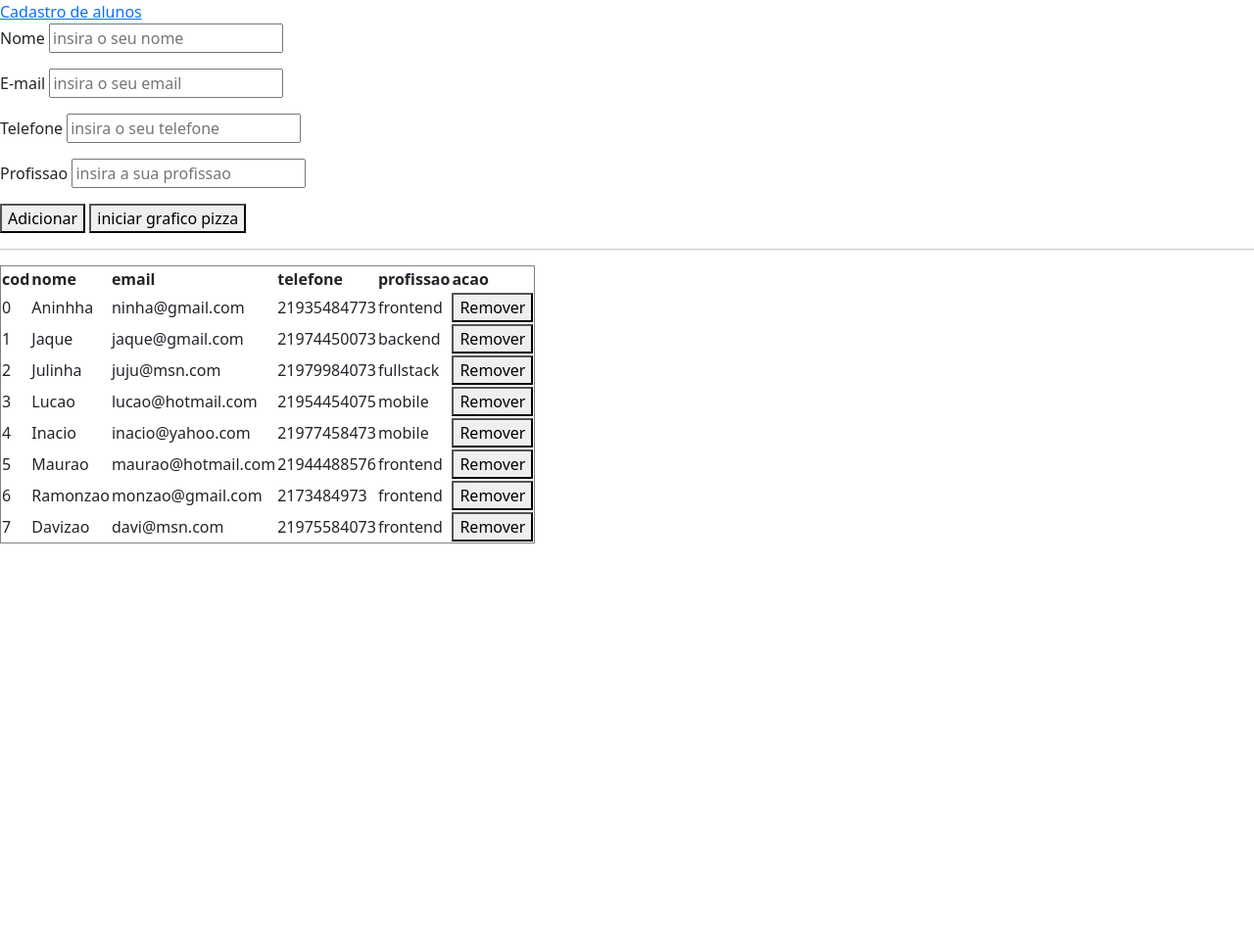
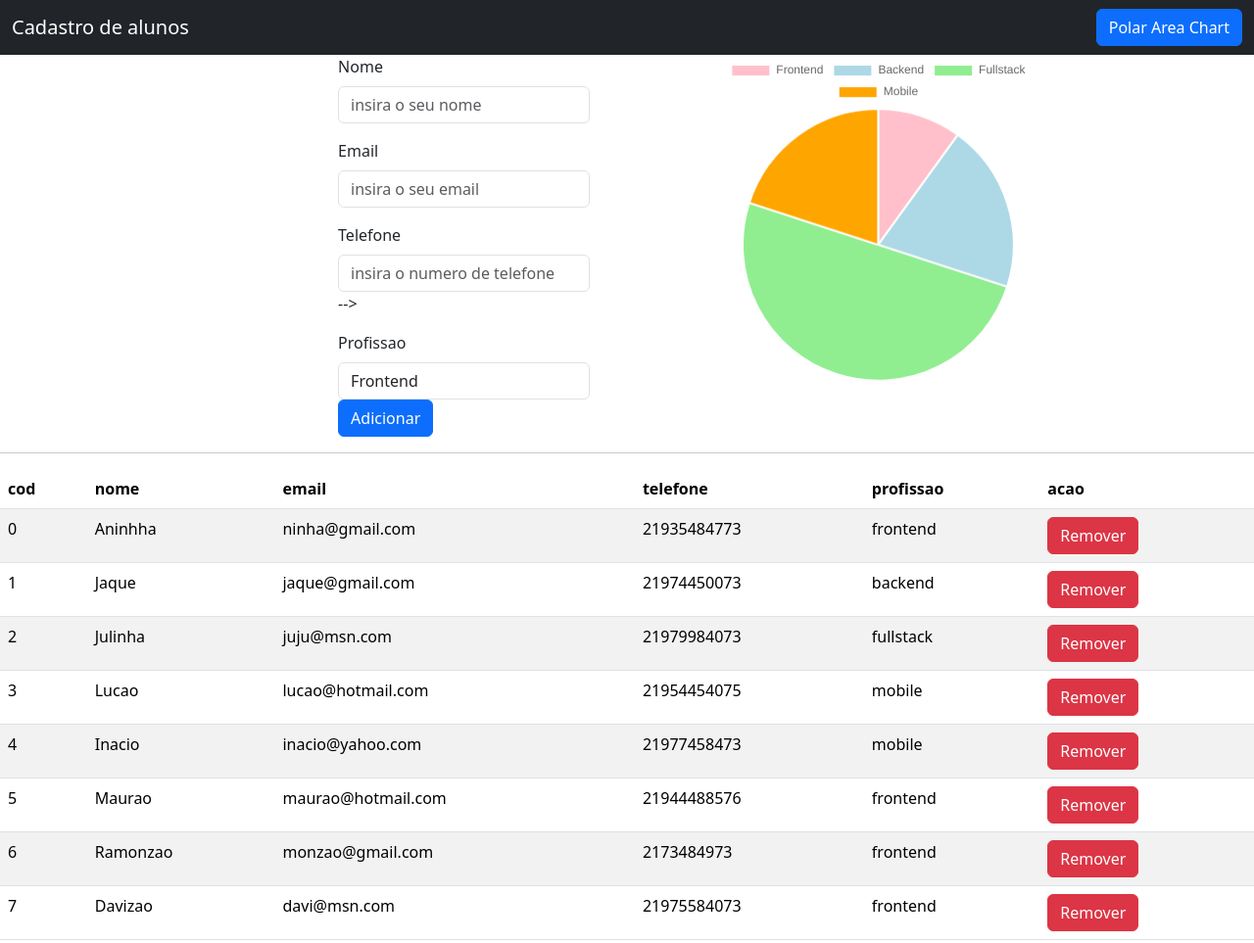
Before and after one commit to Emanuelrg2/Javascript, a plain HTML site: page index.html in a window 1280 px wide. Shown: the whole page at 98% size. Before the commit the page ends 800 px from the top, so only its background shows below. Drawn offline with nearby package versions, Linux system fonts and the light colour scheme.

Commit message:
grafico de pizza

```diff
--- /dev/null
+++ b/css/main.css
@@ -0,0 +1,13 @@
+.form-chart-container{
+    display: flex;
+    justify-content: center;
+}
+.form{
+    width: 40%;
+    display: flex;
+    justify-content: center;
+}
+.chart{
+    width: 26%;
+    display: flex;
+}
--- a/index.html
+++ b/index.html
@@ -1,69 +1,77 @@
 <!DOCTYPE html>
 <html>
+
 <head>
     <meta charset='utf-8'>
     <meta http-equiv='X-UA-Compatible' content='IE=edge'>
-    <title>Vasco da gama</title>
+    <title>Page Title</title>
     <meta name='viewport' content='width=device-width, initial-scale=1'>
-    <link rel='stylesheet' type='text/css' media='screen' href='main.css'>
+    <link rel='stylesheet' type='text/css' media='screen' href='./css/main.css'>
+    <link href="https://cdn.jsdelivr.net/npm/bootstrap@5.3.2/dist/css/bootstrap.min.css" rel="stylesheet" integrity="sha384-T3c6CoIi6uLrA9TneNEoa7RxnatzjcDSCmG1MXxSR1GAsXEV/Dwwykc2MPK8M2HN" crossorigin="anonymous">
     <script src='./js/main.js'></script>
-    <link href="https://cdn.jsdelivr.net/npm/bootstrap@5.3.2/dist/css/bootstrap.min.css" rel="stylesheet" integrity="sha384-T3c6CoIi6uLrA9TneNEoa7RxnatzjcDSCmG1MXxSR1GAsXEV/Dwwykc2MPK8M2HN" crossorigin="anonymous">
+    <script src="https://cdn.jsdelivr.net/npm/chart.js"></script>
 </head>
+
 <body>
+
     <header>
-        <nav id="nav">
-            <a href="#">Cadastro de alunos</a>
+        <nav
+            id="nav"
+            class="navbar bg-dark"
+            data-bs-theme="dark">
+            <div class="container-fluid">
+                <a href="#" class="navbar-brand">Cadastro de alunos</a>
+                <button class="btn btn-primary" onclick="initPolarAreaChart()">
+                    Polar Area Chart
+                </button>
+            </div>
         </nav>
     </header>
+
     <section id="table">
-        <form action="">
+
+ <div class="form-chart-container">
+            <div class="form">
+                <form method="POST">
                     <div class="mb-3">
-            <label for="nome">Nome</label>
-
-            <input
-            id="nome"
-            type="text"
-            placeholder="insira o seu nome"
-             required>
+                        <label for="nome" class="form-label">Nome</label>
+                        <input id="nome" type="text" placeholder="insira o seu nome" required class="form-control">
                     </div>
 
                     <div class="mb-3">
-            <label for="email">E-mail</label>
-
-            <input
-            id="email"
-            type="email"
-            placeholder="insira o seu email"
-            required>
+                        <label for="email" class="form-label">Email</label>
+                        <input id="email" type="email" placeholder="insira o seu email" required class="form-control">
                     </div>
 
                     <div class="mb-3">
-            <label for="telefone">Telefone</label>
-
-            <input
-            id="telefone"
-            type="number"
-            placeholder="insira o seu telefone"
-            required>
+                        <label for="telefone" class="form-label">Telefone</label>
+                        <input id="telefone" type="number" placeholder="insira o numero de telefone" required class="form-control"> -->
                     </div>
 
-        <div class="mb-3">
-            <label for="profissao">Profissao</label>
-
-            <input
-            id="profissao"
-            type="text"
-            placeholder="insira a sua profissao"
-            required>
-
+                    <div class="mb3">
+                        <label for="profissao" class="form-label">Profissao</label>
+                        <select id="profissao" class="form-control" required>
+                            <option value="frontend">Frontend</option>
+                            <option value="backend">Backend</option>
+                            <option value="fullstack">Fullstack</option>
+                            <option value="mobile">Mobile</option>
+                        </select>
+                        <!-- <input id="profissao" type="text" placeholder="insira a sua ocupacao" required class="form-control"> -->
                     </div>
 
-        <button type="button" onclick="adicionar()">Adicionar</button>
-        <button type="submit">iniciar grafico pizza</button>
+                    <button type="button" class="btn btn-primary" onclick="adicionar()">Adicionar</button>
                 </form>
+            </div>
+            <div class="chart">
+                <canvas id="myChart"></canvas>
+            </div>
+        </div>
+
         <hr>
-    <table id="myTable" border="1">
-        <tr>
+
+        <table id="myTable" class="table table-striped">
+            <thead>
+            <tr id="0">
                 <th>cod</th>
                 <th>nome</th>
                 <th>email</th>
@@ -71,20 +79,12 @@
                 <th>profissao</th>
                 <th>acao</th>
             </tr>
+        </thead>
+          <tbody id="tBody">
+
+          </tbody>
         </table>
-
-
-
-
-
-
-
-
-
-
-
-
-
     </section>
 </body>
+
 </html>
--- a/js/main.js
+++ b/js/main.js
@@ -1,4 +1,3 @@
- // definindo um array de alunos
 let alunos = [
     {
         nome: "Aninhha",
@@ -17,25 +16,25 @@ let alunos = [
 
 // carregar os dados do array na tabela
 window.onload = (event) => {
-    let tbody = document.querySelector("#myTable");
+    let tbody = document.querySelector("#tBody");
 alunos.forEach((aluno, index) => {
+    // 1 momento
     let tr = document.createElement("tr");
     tr.id = index +1;
-
     let tdCod = document.createElement("td");
     let tdNome = document.createElement("td");
     let tdEmail = document.createElement("td");
     let tdTelefone = document.createElement("td");
     let tdProfissao = document.createElement("td");
     let tdBotao = document.createElement("td");
-
+// 2 momento
     tdCod.textContent = index;
     tdNome.textContent = aluno.nome;
     tdEmail.textContent = aluno.email;
     tdTelefone.textContent = aluno.telefone;
     tdProfissao.textContent = aluno.profissao;
-    tdBotao.innerHTML = `<button class="btn-remover" onclick="remover(this)" >Remover</button>`
-
+    tdBotao.innerHTML = `<button class="btn btn-danger" onclick="remover(this)" >Remover</button>`
+// 3momento adicionar os elementos na row
     tr.appendChild(tdCod);
     tr.appendChild(tdNome);
     tr.appendChild(tdEmail);
@@ -43,29 +42,30 @@ alunos.forEach((aluno, index) => {
     tr.appendChild(tdProfissao);
     tr.appendChild(tdBotao);
 
+    // 4 momento adicionar o tr no tbody
     tbody.appendChild(tr);
 });
+initPieChart()
+}
 
-}
 function remover (id){
     let row = id.parentNode.parentNode.id;
     row = document.getElementById(row);
     row.parentNode.removeChild(row);
     return false
 }
+
 function adicionar(){
-
-        //Defininfo as variaveis e recebendo os daddos
+    //Definindo as variaveis e recebendo os dados
     let nome = document.getElementById('nome').value;
-        let email = document.getElementById('email').value;
-        let telefone = document.getElementById('telefone').value;
+    let email =document.getElementById('email').value;
+    let telefone =document.getElementById('telefone').value;
     let profissao = document.getElementById('profissao').value;
     let table = document.getElementById('myTable');
 
-        //Caulculando o tamanho da Tabela
+    //Calculando o tamanho da Tabela
     let tableSize = table.rows.length;
-
-        //Inserindo uma linha abaixo da tabela
+    //Inserindo uma linha abaixo da Tabela
     let row = table.insertRow(tableSize);
     let col1 = row.insertCell(0);
     let col2 = row.insertCell(1);
@@ -73,29 +73,78 @@ function remover (id){
     let col4 = row.insertCell(3);
     let col5 = row.insertCell(4);
     let col6 = row.insertCell(5);
-
      //Adicionando o id no elemento a ser criado
     row.id = tableSize;
-
-        //Criando codigo do botao para remover a linha
-        let btnCode =
-        "<button class='remove-btn' onclick='remover(this)'>Remover</button>";
-
-        //preencher as células da linha
+    //Criando o codigo do botão para remover a linha
+    let btnCode = "<button class='btn btn-danger' onclick='remover(this)'>Remover</button>";
+  //Preenchendo as celulas da linha
+  console.log(tableSize)
     col1.innerHTML = tableSize;
     col2.innerHTML = nome;
     col3.innerHTML = email;
     col4.innerHTML = telefone;
     col5.innerHTML = profissao;
     col6.innerHTML = btnCode;
-
  //Limpando os campos de inserção de dados
     document.getElementById('nome').value = "";
     document.getElementById('email').value = "";
     document.getElementById('telefone').value = "";
     document.getElementById('profissao').value = "";
-
 //Retornando 'false' para impedir o reload da pagina
     return false
 
 }
+
+const initPieChart = () => {
+    const ctx = document.getElementById("myChart");
+    const data = {
+        labels: ['Frontend', 'Backend', 'Fullstack','Mobile'],
+        datasets: [
+            {
+                label: 'Quantidade',
+                data: [10, 20, 50, 20],
+                backgroundColor:  ['pink', 'lightblue', 'lightgreen', 'orange'],
+                hoverOffset: 4
+            }
+        ]
+    }
+    const pieChart = new Chart(
+        ctx,
+        {
+            type: 'pie',
+            data: data
+        }
+    );
+};
+
+const initPolarAreaChart = () => {
+    removerChart();
+    // 1 passo: pegar o elmento #myChart
+    const ctx = document.getElementById('myChart');
+
+    // 2 passo: definir os dados do grafico
+    const data = {
+        labels: ['Frontend', 'Backend', 'Fullstack','Mobile'],
+        datasets: [{
+            label: 'Quantidade',
+            data: [11, 15, 7, 3],
+            backgroundColor: ['pink', 'lightblue', 'lightgreen', 'orange']
+        }]
+    };
+
+    const polarAreaChart = new Chart(
+        ctx,
+        {
+            type: 'polarArea',
+            data: data
+        }
+    )
+};
+
+const removerChart = () => {
+   const divChart = document.querySelector('.chart');
+   document.getElementById("myChart").remove();
+   const myChart = document.createElement("canvas");
+   myChart.id = "myChart";
+   divChart.appendChild(myChart);
+}
```
Lines whose indentation alone changed are shown as unchanged.
